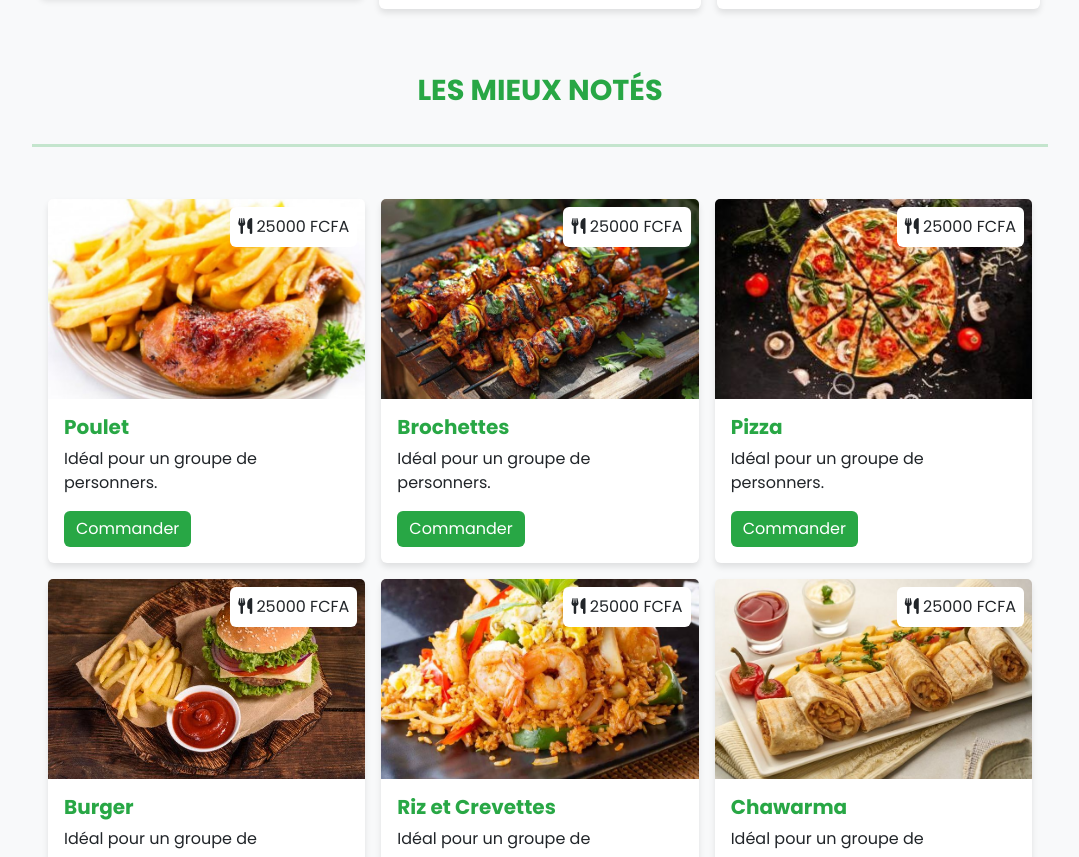
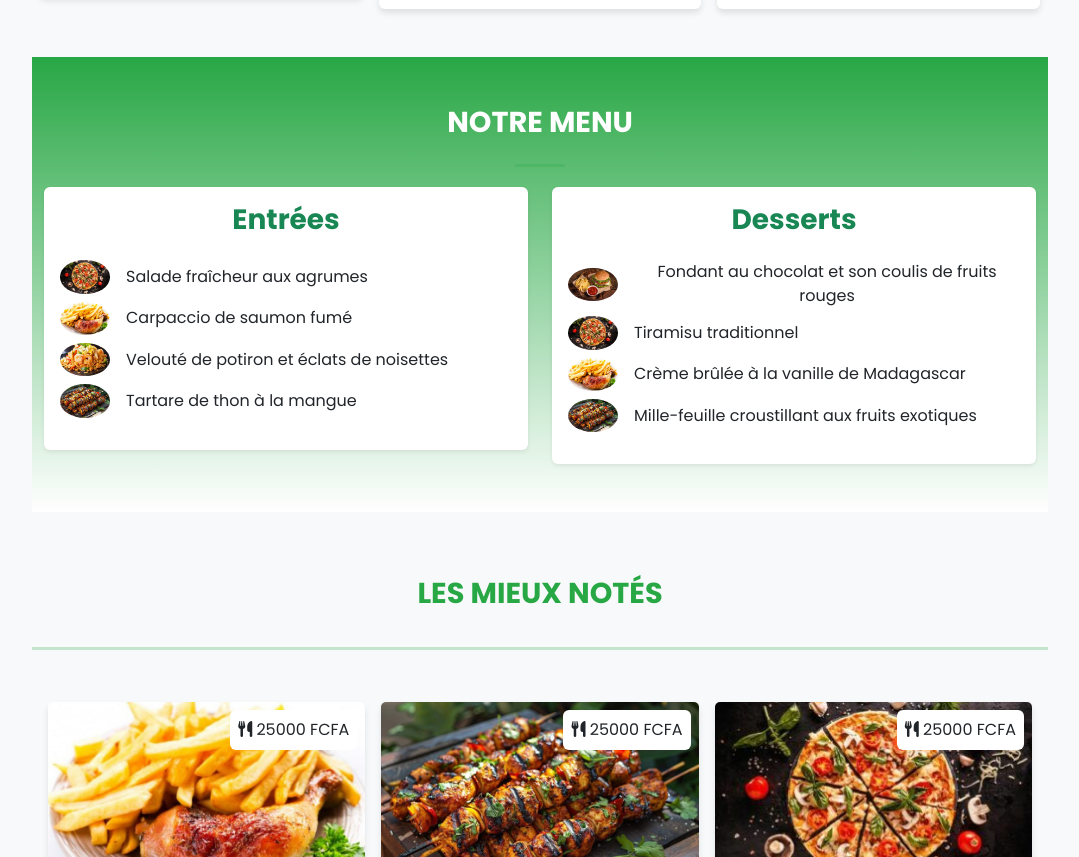
Before and after one commit to KhadimFall0503/Restaurant, a plain HTML site: page index.html in a window 1280 px wide. Shown: the part 1578-2435 px from the top of the page, without its empty margins (100-1179 px from the left). Drawn offline with nearby package versions, Linux system fonts and the light colour scheme.

Commit message:
Rendre élégante

```diff
--- a/index.html
+++ b/index.html
@@ -132,6 +132,64 @@
                                 </div>
                             </div>
                         </div>
+                        <section id="menu" class="py-5 bg-light mt-5">
+                            <div class="container text-center">
+                                <h2 class=" fw-bold text-white mb-4 -5">Notre Menu</h2>
+                                <hr>
+
+                                <div class="row g-4">
+                                    <!-- Entrées -->
+                                    <div class="col-md-6">
+                                        <div class="card shadow-sm p-3 border-0">
+                                            <h3 class="text-success fw-bold">Entrées</h3>
+                                            <ul class="list-unstyled mt-3">
+                                                <li class="d-flex align-items-center mb-2">
+                                                    <img src="image/pizza.jpg" class="img-fluid rounded-circle me-3" width="50">
+                                                    <span>Salade fraîcheur aux agrumes</span>
+                                                </li>
+                                                <li class="d-flex align-items-center mb-2">
+                                                    <img src="image/poulet.jpg" class="img-fluid rounded-circle me-3" width="50">
+                                                    <span>Carpaccio de saumon fumé</span>
+                                                </li>
+                                                <li class="d-flex align-items-center mb-2">
+                                                    <img src="image/Riz.jpg" class="img-fluid rounded-circle me-3" width="50">
+                                                    <span>Velouté de potiron et éclats de noisettes</span>
+                                                </li>
+                                                <li class="d-flex align-items-center">
+                                                    <img src="image/brochette.jpg" class="img-fluid rounded-circle me-3" width="50">
+                                                    <span>Tartare de thon à la mangue</span>
+                                                </li>
+                                            </ul>
+                                        </div>
+                                    </div>
+
+                                    <!-- Desserts -->
+                                    <div class="col-md-6">
+                                        <div class="card shadow-sm p-3 border-0">
+                                            <h3 class="text-success fw-bold">Desserts</h3>
+                                            <ul class="list-unstyled mt-3">
+                                                <li class="d-flex align-items-center mb-2">
+                                                    <img src="image/burger.jpg" class="img-fluid rounded-circle me-3" width="50">
+                                                    <span>Fondant au chocolat et son coulis de fruits rouges</span>
+                                                </li>
+                                                <li class="d-flex align-items-center mb-2">
+                                                    <img src="image/pizza.jpg" class="img-fluid rounded-circle me-3" width="50">
+                                                    <span>Tiramisu traditionnel</span>
+                                                </li>
+                                                <li class="d-flex align-items-center mb-2">
+                                                    <img src="image/poulet.jpg" class="img-fluid rounded-circle me-3" width="50">
+                                                    <span>Crème brûlée à la vanille de Madagascar</span>
+                                                </li>
+                                                <li class="d-flex align-items-center">
+                                                    <img src="image/brochette.jpg" class="img-fluid rounded-circle me-3" width="50">
+                                                    <span>Mille-feuille croustillant aux fruits exotiques</span>
+                                                </li>
+                                            </ul>
+                                        </div>
+                                    </div>
+                                </div>
+                            </div>
+                        </section>
 
                         <h2 class="text-center text-uppercase pt-5" id="notes">Les Mieux Notés</h2>
                         <hr>
--- a/style.css
+++ b/style.css
@@ -221,6 +221,11 @@ textarea{
 .heros {
     margin-top: 0; /* Supprime la marge supérieure de la section heros */
 }
+#menu {
+    background: linear-gradient(to bottom, #28a745, #ffffff); /* Dégradé du vert au blanc */
+    color: black; /* Texte bien lisible sur le fond */
+    padding: 60px 0; /* Espacement du contenu */
+}
 
 /* Boutons */
 .btn-success {
```
